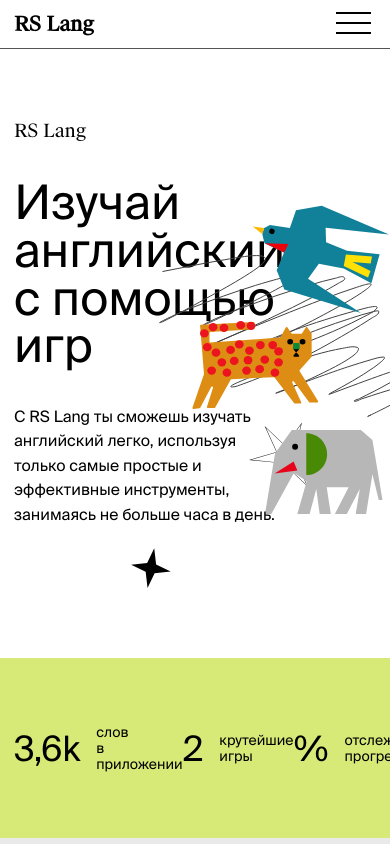
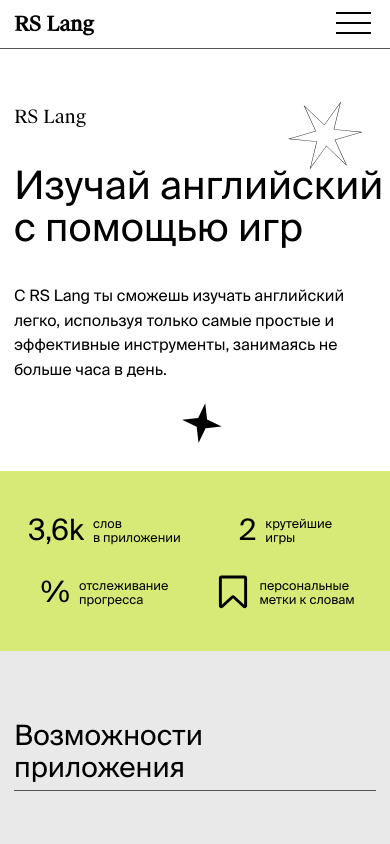
Before and after one commit to vermilion2020/rslang, a website built with webpack: page src/index.html in a window 390 px wide. Shown: the top 844 px of the page. Built offline with nearby package versions, Linux system fonts and the light colour scheme; files whose address does not match are found by name.

Commit message:
feat: add mobile adaptive for main page

```diff
--- a/src/components/view/footer/Footer.scss
+++ b/src/components/view/footer/Footer.scss
@@ -118,3 +118,10 @@
     }
   }
 }
+
+@media screen and (max-width: 400px) {
+  .footer-container .github-link--wrapper {
+    gap: 10px;
+}
+
+}
--- a/src/components/view/main/Main.scss
+++ b/src/components/view/main/Main.scss
@@ -68,14 +68,11 @@ p {
   position: relative;
   padding-right: 40px;
   padding-bottom: 2rem;
-  // background-image: url('../../../assets/icons/mane-gr.svg');
-  // background-repeat: no-repeat;
-  // background-size: 413px;
-  // width: 400px;
-  // height: 397px;
-  // background-position: center;
 
   .icon-mane-adapt {
+    display: none;
+  }
+  .icon-mane-mobile {
     display: none;
   }
   .icon-star8 {
--- a/src/components/view/main/MainAdaptive.scss
+++ b/src/components/view/main/MainAdaptive.scss
@@ -163,125 +163,78 @@
   .photo {
     -webkit-filter: none;
   }
+}
 
+@media screen and (max-width: 680px) {
+  .cover-text .title {
+    font-size: 2.8rem;
+    line-height: 3rem;
+}
+  .wrapper-sec {
+    display: grid;
+    grid-template-columns: 1fr 1fr;
+    grid-row-gap: 2rem;
+  }
+}
 
+@media screen and (max-width: 650px) {
+  .section-cover {
+    margin-top: 4rem;
+    margin-bottom: 4rem;
+    grid-template-columns: 1fr;
+  }
 
+  .cover-text .desc {
+    max-width: 500px;
+  }
+
+  .wrapper-sec-decor .icon-dec {
+    width: 115%;
+  }
+
+  .cover-text {
+    margin-right: 1rem;
+  }
+
+  .cover-text {
+    .icon-star6 {
+      bottom: 80%;
+      left: 73%;
+      width: 75px;
+      height: 75px;
+    }
+  }
+
+  .img-block {
+    .icon-mane-adapt {
+      display: none;
+    }
+
+    .icon-mane-mobile {
+      display: none;
+    }
+  }
+}
+
+@media screen and (max-width: 400px) {
+  .section-cover {
+    margin-bottom: 2rem;
+  }
+  .sec-block {
+    gap: 9px;
+    .block-title {
+      font-size: 2.1rem;
+    }
+    .block-desc {
+      font-size: 0.9rem;
+    }
+  }
+  .sec-decor {
+    display: none;
+  }
+
+  .wrapper-sec-2, .wrapper-sec-4  {
+    padding-top: 68px;
+  }
 
 }
-
-
-// @media screen and (max-width: 767px) {
-
-//   .cover-img {
-//     margin-top: 2rem;
-//   }
-
-//   .main-block-sec-2 {
-//     padding-top: 2rem;
-
-//     .title {
-//       padding: 0.5rem;
-//     }
-
-//     .desc-sec-2 {
-//       text-align: left;
-//     }
-//   }
-
-//   .main-block-sec-4 {
-//     padding-top: 2rem;
-//   }
-
-//   .wrapper-sec-4 {
-//     padding-bottom: 2rem;
-//   }
-
-//   .wrapper-sec {
-//     display: flex;
-//     flex-wrap: wrap;
-//     gap: 2rem 2rem;
-//   }
-
-//   .wrapper-sec-decor {
-//     flex-direction: column;
-//     align-items: center;
-//   }
-
-//   .wrapper-sec-2 {
-//     padding-top: 2rem;
-
-//     .sec-2-title {
-//       padding-bottom: 1rem;
-//     }
-//   }
-
-//   .decor-1,
-//   .decor-2,
-//   .decor-3 {
-//     padding: 0;
-//   }
-
-//   .decor-1 .icon-dec {
-//     width: 85%;
-//   }
-
-//   .decor-3 {
-//     margin-top: 1rem;
-//   }
-
-//   .cover-text {
-//     margin-top: 1rem;
-//     display: flex;
-//     flex-direction: column;
-//     align-items: center;
-
-//     .title {
-//       font-size: 2rem;
-//       text-align: center;
-//     }
-
-//     .cover-rs {
-//       font-size: 2.8rem;
-//       text-align: center;
-//     }
-
-//     .icon-star6 {
-//       position: static;
-//       width: 170px;
-//       height: 170px;
-//     }
-
-//     .desc {
-//       text-align: justify;
-//     }
-//   }
-
-//   .img-block {
-//     padding: 0;
-//   }
-
-//   .sec-1 {
-//     display: flex;
-//     align-items: center;
-//     padding: 0 2.5rem;
-//     height: 300px;
-//   }
-
-//   .sec-2 {
-//     padding: 0 1rem;
-
-//     .sec-2-title {
-//       text-align: center;
-//       font-size: 2rem;
-//     }
-//   }
-
-//   .section-cover {
-//     display: flex;
-//     flex-direction: column-reverse;
-//     box-sizing: border-box;
-//     padding: 0 1rem;
-//     margin-bottom: 2rem;
-//   }
-
-// }
--- a/src/components/view/main/MainTemplate.ts
+++ b/src/components/view/main/MainTemplate.ts
@@ -20,6 +20,7 @@ mainTemplate.innerHTML = `
       <div class="img-block">
         <img class="icon-mane-gr" src="icons/mane-gr.svg" alt="title-img" />
         <img class="icon-mane-adapt" src="icons/mane-adapt.svg" alt="title-img" />
+        <img class="icon-mane-mobile" src="icons/mane-mobile.svg" alt="title-img" />
       </div>
     </div>
   </section>
```
Also changed, not shown: src/assets/icons/mane-mobile.svg (added).
